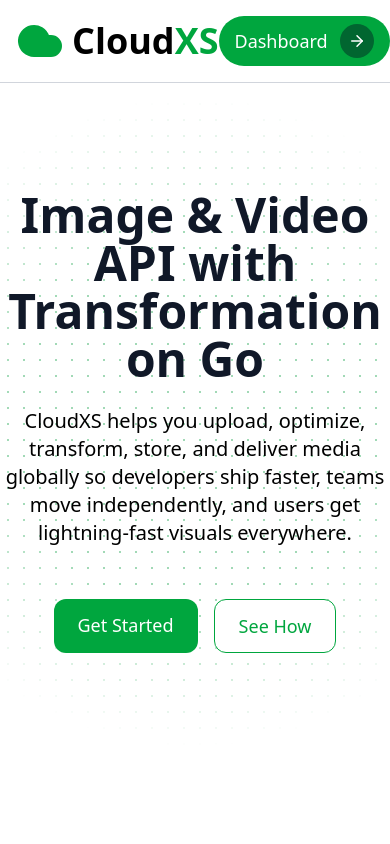
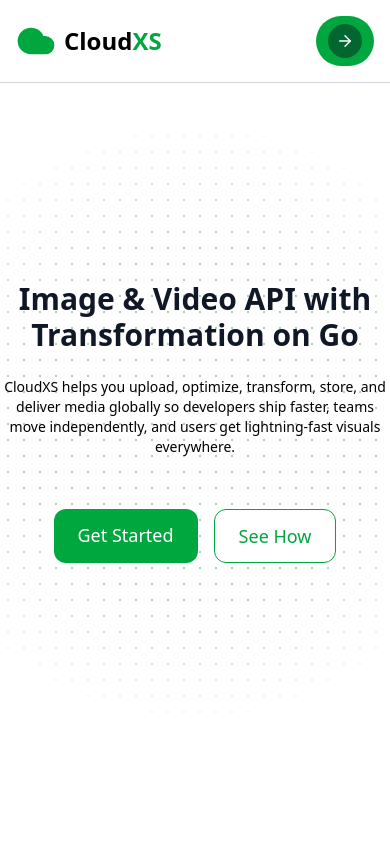
Before and after one commit to Prathmesh-rajurkar/cloudxs, a Next.js app in the folder cloudxs/: page / in a window 390 px wide. Shown: the top 844 px of the page. Built offline with nearby package versions, Linux system fonts and the light colour scheme.

Commit message:
responsive

```diff
--- a/cloudxs/components/HeroSection.tsx
+++ b/cloudxs/components/HeroSection.tsx
@@ -17,10 +17,10 @@ const HeroSection = () => {
 
       {/* Content */}
       <div className="relative max-w-3xl mx-auto z-10 text-center flex flex-col items-center justify-center h-full">
-        <h1 className="text-5xl font-bold mb-6 text-gray-900">
+        <h1 className="text-3xl md:text-5xl font-bold mb-6 text-gray-900">
           Image & Video API with Transformation on Go
         </h1>
-        <p className="text-xl mb-5">
+        <p className="text-sm md:text-xl mb-5">
           CloudXS helps you upload, optimize, transform, store, and deliver
           media globally so developers ship faster, teams move independently,
           and users get lightning-fast visuals everywhere.
--- a/cloudxs/components/Navbar.tsx
+++ b/cloudxs/components/Navbar.tsx
@@ -3,39 +3,34 @@ import Link from "next/link";
 import React from "react";
 
 const Navbar = ({ isLoggedIn = true }) => {
+  const href = isLoggedIn ? "/dashboard" : "/login";
+
   return (
     <div className="flex items-center justify-between py-4 px-4 md:px-32 border-b border-gray-300 fixed top-0 right-0 w-full bg-white z-50">
 
       {/* Logo */}
       <div className="flex items-center gap-2">
-        <Cloud size={48} className="text-green-600 fill-green-600" />
-        <h1 className="text-4xl font-semibold">
+        <Cloud size={40} className="text-green-600 fill-green-600" />
+        <h1 className="text-2xl md:text-4xl font-semibold">
           Cloud<span className="text-green-600">XS</span>
         </h1>
       </div>
 
-      {/* Right Action */}
-      {isLoggedIn ? (
-        <Link href="/dashboard" className="flex items-center gap-3 bg-green-600 px-4 py-2 rounded-full cursor-pointer hover:bg-green-700 transition">
-          <div>
-            <p className="text-lg text-white">Dashboard</p>
-          </div>
+      {/* Action Button */}
+      <Link
+        href={href}
+        className="flex items-center gap-3 bg-green-600 px-3 md:px-4 py-2 rounded-full hover:bg-green-700 transition"
+      >
+        {/* Text hidden on mobile */}
+        <span className="hidden md:block text-lg text-white">
+          {isLoggedIn ? "Dashboard" : "Login"}
+        </span>
 
-          {/* Proper Arrow Circle */}
-          <div className="bg-green-800 rounded-full p-2 flex items-center justify-center">
-            <ArrowRight size={18} className="text-white" />
-          </div>
-        </Link>
-      ) : (
-        <div className="flex items-center gap-4">
-          <Link href="/login" className="text-lg text-gray-700 hover:text-gray-900 transition">
-            Login
-          </Link>
-          <Link href="/signup" className="bg-green-600 text-white px-4 py-2 rounded-full hover:bg-green-700 transition">
-            Sign Up
-          </Link>
+        {/* Arrow (always visible) */}
+        <div className="bg-green-800 rounded-full p-2 flex items-center justify-center">
+          <ArrowRight size={18} className="text-white" />
         </div>
-      )}
+      </Link>
     </div>
   );
 };
```
